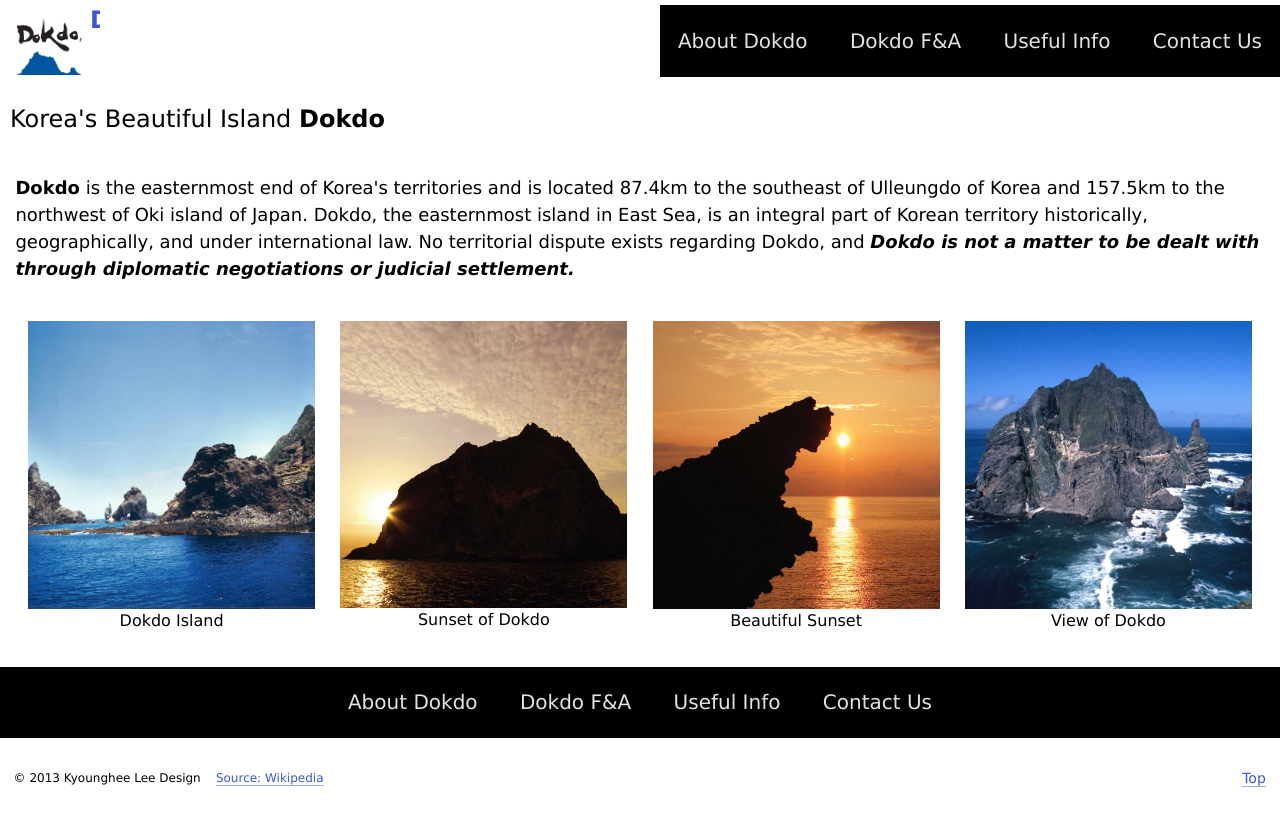
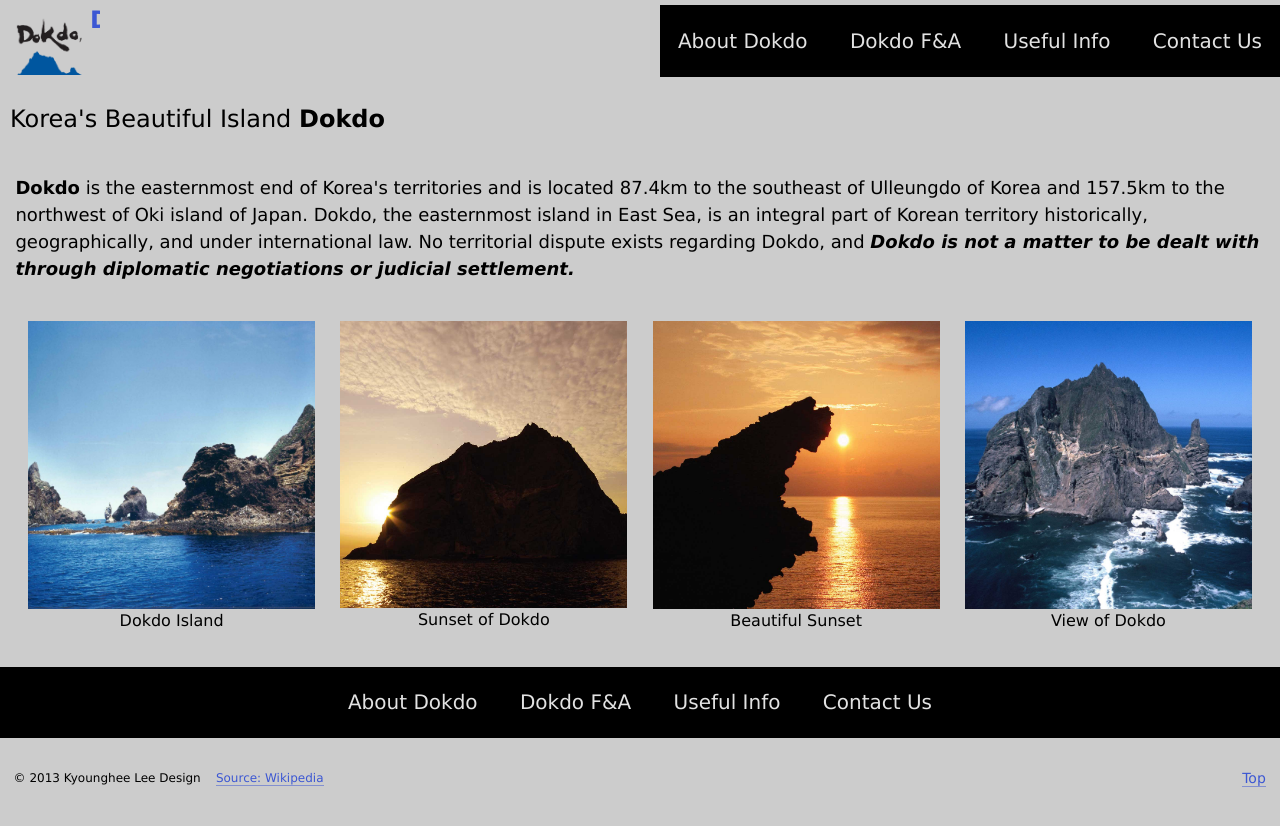
Before and after one commit to leekh91kr/large-data-website, a Jekyll site: the page built from index.html, in a window 1280 px wide. Shown: the top 826 px of the page. Built offline with Jekyll 4.4.1, drawn with Linux system fonts in a browser that asks for light colours; nearby versions of some CDN libraries; Markdown is read by kramdown in place of the engine named in the settings.

Commit message:
added to fix

```diff
--- a/css/general.css
+++ b/css/general.css
@@ -85,11 +85,21 @@ html {
 	margin: 0;
 	padding: 0;
 	font: normal 100%/1.5 Verdana,sans-serif;
+	background-color: #ccc;
 }
 
 body {
 	margin: 0 auto;
 	padding: 5px 10px;
+	max-width: 700px;
+	margin: 0 auto;
+}
+
+@media only screen and (min-width: 320px) {
+
+body{
+	max-width: none;
+}
 }
 
 .clearfix:after,
```
